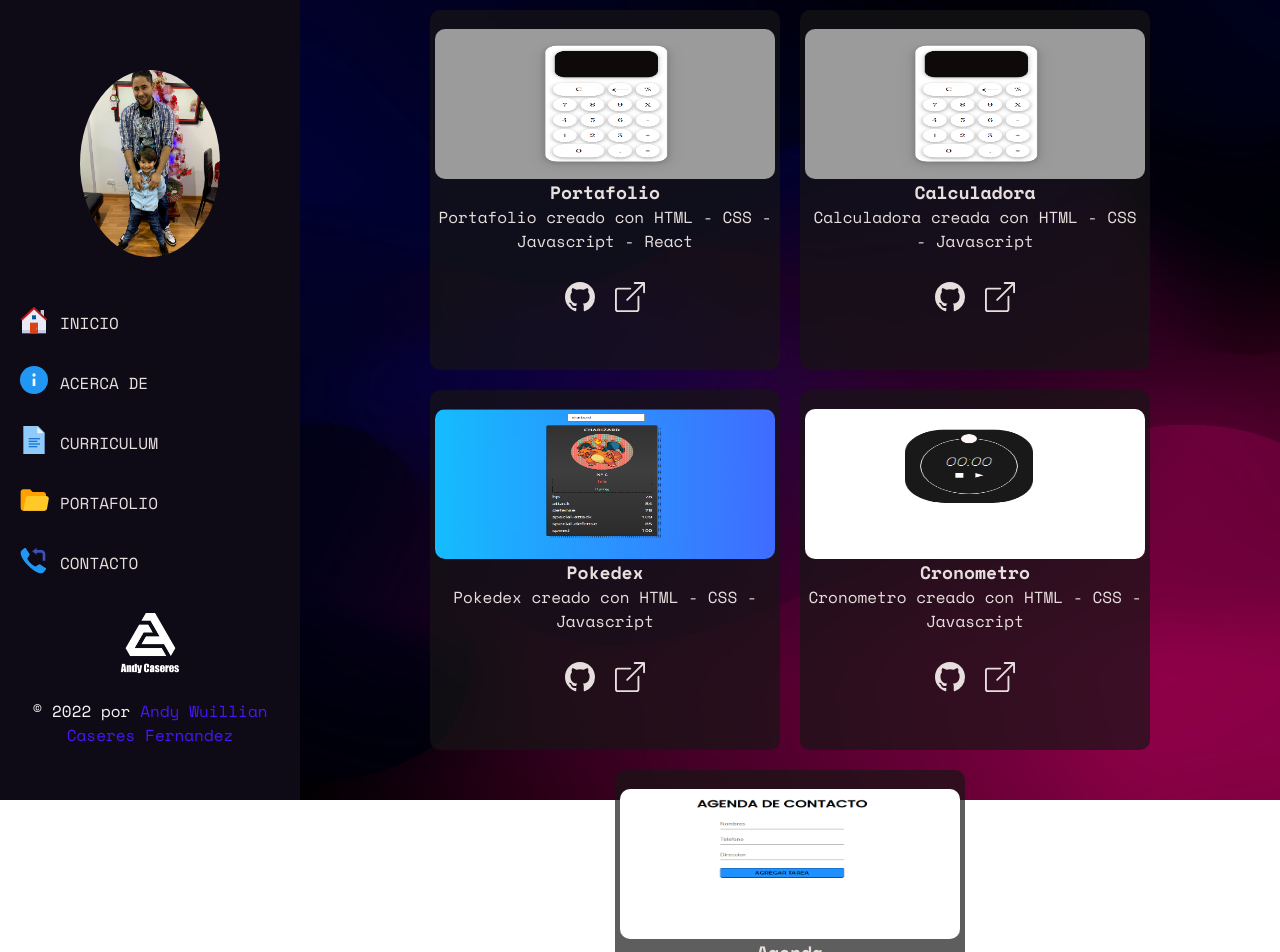
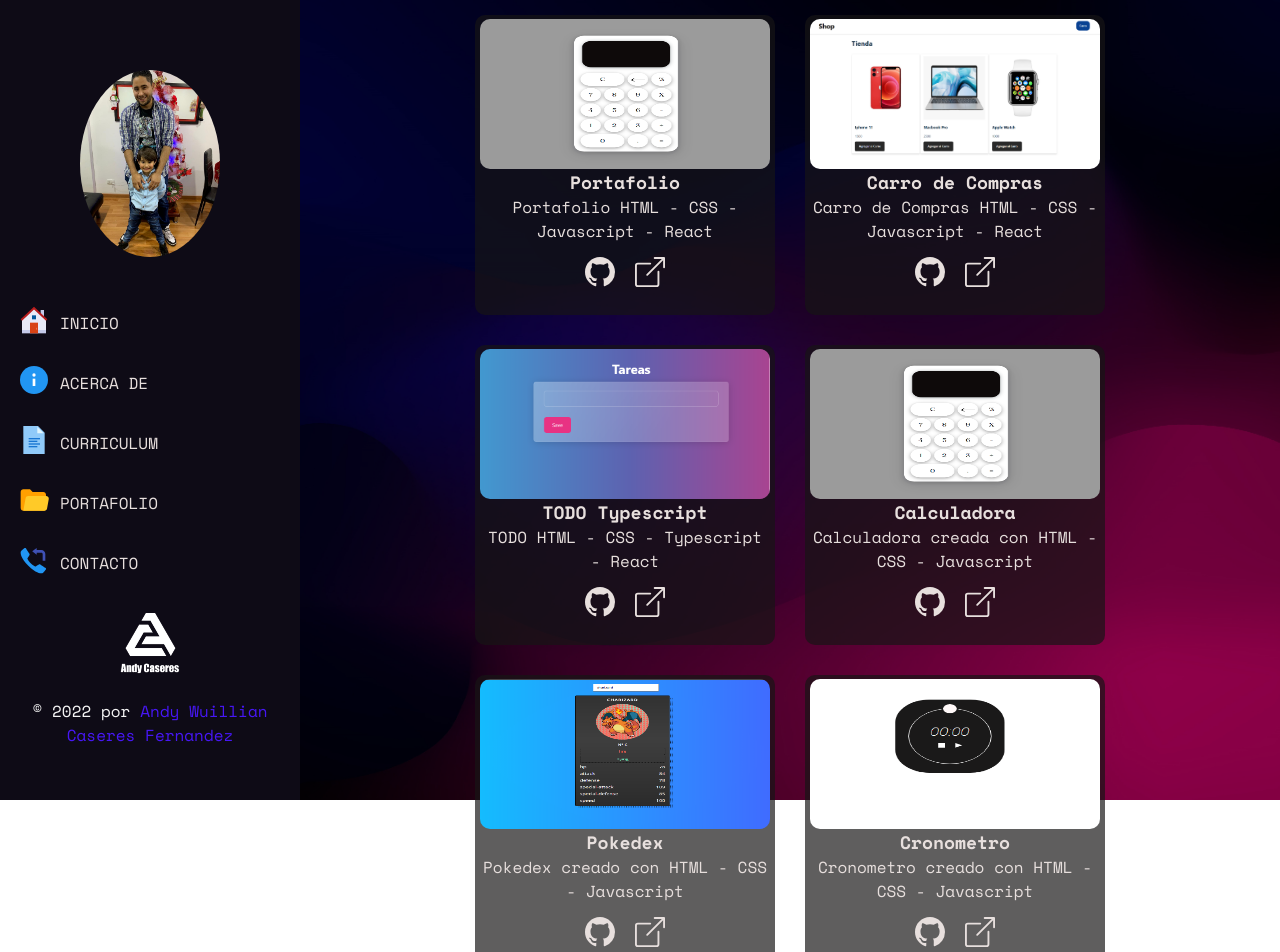
Before and after one commit to chestergalindo/AndyCaseres, a React (Create React App) app: page /Portfolio in a window 1280 px wide. Shown: the top 952 px of the page. Built offline with nearby package versions, Linux system fonts and the light colour scheme.

Commit message:
add projects  y modific portfolio

```diff
--- a/src/pages/Contact/Contact.jsx
+++ b/src/pages/Contact/Contact.jsx
@@ -58,19 +58,19 @@ const Contact = () => {
           <Card
             icon={<FaLayerGroup />}
             title='Diseño Web'
-            parrafo='La interfaz debe proyectar la imagen corporativa del cliente, su esencia y valores deben entenderse más allá de colocar solo el logotipo.'
+            parrafo='Planificar y diseñar interfaces digitales.o.'
           />
           <br />
           <Card
             icon={<RiComputerLine />}
             title='Desarrollo Web'
-            parrafo='La interfaz debe proyectar la imagen corporativa del cliente, su esencia y valores deben entenderse más allá de colocar solo el logotipo.'
+            parrafo='Construir y mantener interfaces digitales..'
           />
           <br />
           <Card
             icon={<BsPhone />}
             title='Diseño Responsive'
-            parrafo='La interfaz debe proyectar la imagen corporativa del cliente, su esencia y valores deben entenderse más allá de colocar solo el logotipo.'
+            parrafo='Adaptabilidad y Visualizacion de interfaces digitales.'
           />
           <div className='contact-social'>
             <SocialNet />
--- a/src/pages/Portfolio/Portfolio.jsx
+++ b/src/pages/Portfolio/Portfolio.jsx
@@ -4,6 +4,8 @@ import calculadora from '../../assets/calculadora.png'
 import pokedex from '../../assets/pokedex.png'
 import cronometro from '../../assets/cronometro.png'
 import agenda from '../../assets/agenda.png'
+import carrocompras from '../../assets/carro-compra-react.png'
+import todots from '../../assets/TodoTS.png'
 
 const Portfolio = () => {
   return (
@@ -11,9 +13,23 @@ const Portfolio = () => {
       <Card
         img={calculadora}
         title='Portafolio'
-        info='Portafolio creado con HTML - CSS - Javascript - React'
+        info='Portafolio HTML - CSS - Javascript - React'
         web='https://calculadora-sable.vercel.app/'
         codigo='https://github.com/andycaseres2/CalculadoraJs'
+      />
+      <Card
+        img={carrocompras}
+        title='Carro de Compras'
+        info='Carro de Compras HTML - CSS - Javascript - React'
+        web='https://carro-de-compras-react.vercel.app/'
+        codigo='https://github.com/andycaseres2/Carro-de-Compras-React-'
+      />
+      <Card
+        img={todots}
+        title='TODO Typescript'
+        info='TODO HTML - CSS - Typescript - React'
+        web='https://tareas-react-typescript.vercel.app/'
+        codigo='https://github.com/andycaseres2/Tareas-React-Typescript'
       />
       <Card
         img={calculadora}
@@ -36,13 +52,6 @@ const Portfolio = () => {
         web='https://cronometro-two.vercel.app/'
         codigo='https://github.com/andycaseres2/Cronometro'
       />
-      <Card
-        img={agenda}
-        title='Agenda'
-        info='Agenda creada con HTML - CSS - Javascript'
-        web='https://agenda-contactos.vercel.app/'
-        codigo='https://github.com/andycaseres2/AgendaContacto-Js'
-      />
     </div>
   )
 }
--- a/src/pages/Portfolio/Portfolio.scss
+++ b/src/pages/Portfolio/Portfolio.scss
@@ -26,11 +26,11 @@
 }
 
 .card {
-  width: 350px;
-  height: 360px;
+  width: 300px;
+  height: 300px;
   display: flex;
   flex-wrap: wrap;
-  margin: 10px;
+  margin: 15px;
   background-color: rgba(22, 21, 21, 0.685);
   border-radius: 10px;
   justify-content: center;
```
Also changed, not shown: src/assets/TodoTS.png (added), src/assets/carro-compra-react.png (added).
